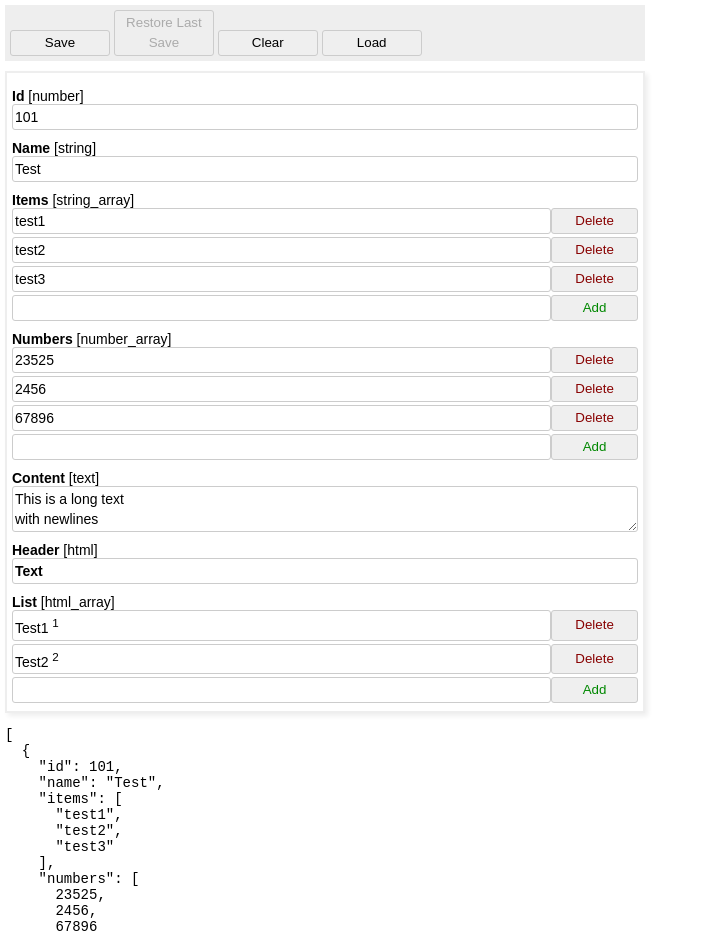
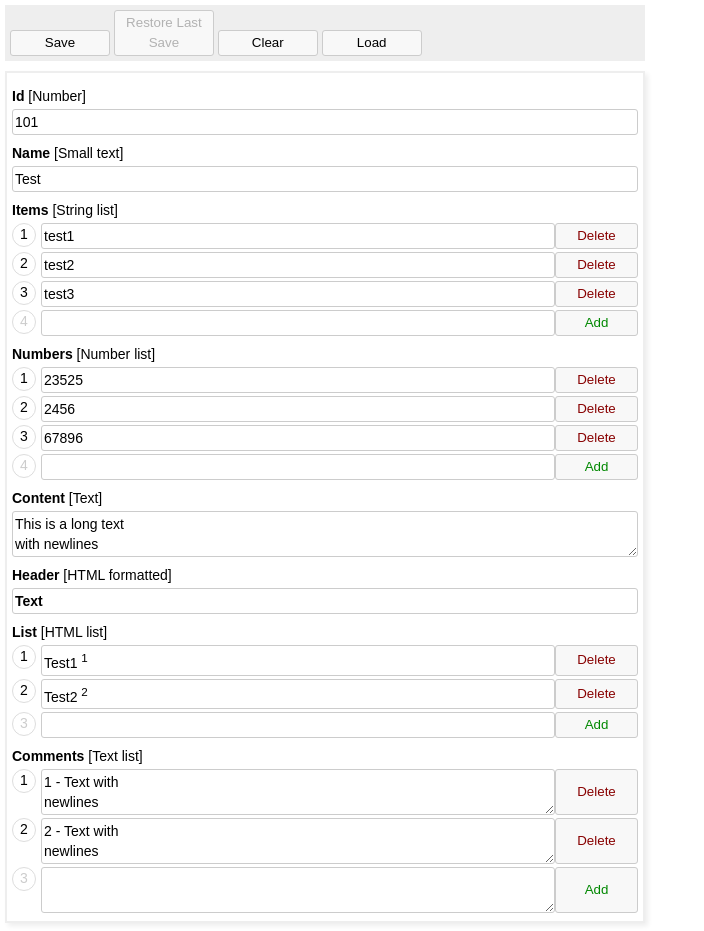
Before and after one commit to fraigo/json-editor, a plain HTML site: page index.html in a window 1280 px wide. Shown: the top 931 px of the page, without its empty margins (0-704 px from the left). Drawn offline with nearby package versions, Linux system fonts and the light colour scheme.

Commit message:
Added visible item indexes

```diff
--- a/data.json
+++ b/data.json
@@ -16,5 +16,9 @@
     "list": [
      "Test1 <sup>1</sup>",
      "Test2 <sup>2</sup>"
+    ],
+    "comments":[
+        "1 - Text with\nnewlines",
+        "2 - Text with\nnewlines"
     ]
 }]
--- a/index.html
+++ b/index.html
@@ -31,6 +31,7 @@
     }
     button{
       width: 100px;
+      background-color: #f8f8f8;
     }
     .btn-add{
       color: #080;
@@ -39,7 +40,8 @@
       color: #800;
     }
     .field-label{
-      margin-top: 10px;
+      margin-top: 5px;
+      padding:5px 0px;
     }
     .field-value{
       display:flex;
@@ -54,6 +56,22 @@
       border: 2px solid #eee;
       padding: 5px;
       box-shadow: 3px 3px 5px #eee;
+    }
+    .item-index{
+      display:inline-block;
+      width:22px;
+      height:22px;
+      min-width:22px;
+      min-height:22px;
+      line-height: 20px;
+      text-align: center;
+      border:1px solid #ddd;
+      border-radius: 99% 99%;
+      margin-right:5px;
+    }
+
+    .gray{
+      color:#ccc;
     }
     </style>
 </head>
@@ -81,32 +99,34 @@
   </script>
 
   <script type="text/x-template" id="datalabel-template">
-    <div class="field-label" ><b>{{ config.label ? config.label : name.substring(0,1).toUpperCase()+name.substring(1) }}</b> [{{ config.type }}]</div>
+    <div class="field-label" ><b>{{ config.label ? config.label : name.substring(0,1).toUpperCase()+name.substring(1) }}</b> [{{ typeDesc(config.type) }}]</div>
   </script>
 
   <script type="text/x-template" id="string_edit-template">
-    <div class="field-value" ><input type="text" v-model="object[name]"><slot></slot></div>
+    <div class="field-value" ><slot name="prefix"></slot><input type="text" v-model="object[name]"><slot></slot></div>
   </script>
 
   <script type="text/x-template" id="text_edit-template">
-    <div class="field-value" ><textarea cols="3" v-model="object[name]" @change="changed($event,object,name)" ></textarea><slot></slot></div>
+    <div class="field-value" ><slot name="prefix"></slot><textarea cols="3" v-model="object[name]" @change="changed($event,object,name)" ></textarea><slot></slot></div>
   </script>
 
   <script type="text/x-template" id="html_edit-template">
-    <div class="field-value" ><div class="html-edit" @blur="changed($event,object,name)" contenteditable v-html="object[name]"></div><slot></slot></div>
+    <div class="field-value" ><slot name="prefix"></slot><div class="html-edit" @blur="changed($event,object,name)" contenteditable v-html="object[name]"></div><slot></slot></div>
   </script>
 
   <script type="text/x-template" id="number_edit-template">
-    <div class="field-value" ><input type="number" v-model="object[name]"  @change="changed($event,object,name)" ><slot></slot></div>
+    <div class="field-value" ><slot name="prefix"></slot><input type="number" v-model="object[name]"  @change="changed($event,object,name)" ><slot></slot></div>
   </script>
 
   <script type="text/x-template" id="data_array_edit-template">
     <div class="field-values" >
       <div :is="subtype + '_edit'" :key="index" v-for="(value,index) in object[name]" :object="object[name]" :name="index" :config="{}" @contentchanged="changed($event,object[name],index)"  >
           <button class="btn-remove" @click="remove(object[name],index)">Delete</button>
+          <div class="item-index" slot="prefix">{{index+1}}</div>
       </div>
       <div :is="subtype + '_edit'" :object="newItem" :name="'value'" :config="{}"  >
           <button class="btn-add" @click="add(object[name])">Add</button>
+          <div class="item-index gray" slot="prefix">{{ object[name].length + 1 }}</div>
       </div>
     </div>
   </script>
@@ -115,9 +135,11 @@
     <div class="field-values" >
       <div is="html_edit" :key="index" v-for="(value,index) in object[name]" :object="object[name]" :name="index" :config="{}" @contentchanged="changed($event,object[name],index)" >
           <button class="btn-remove" @click="remove(object[name],index)">Delete</button>
+          <div class="item-index" slot="prefix">{{index+1}}</div>
       </div>
       <div is="html_edit" :object="newItem" :name="'value'" :config="{}"  >
           <button class="btn-add" @click="add(object[name])">Add</button>
+          <div class="item-index gray" slot="prefix">{{ object[name].length + 1 }}</div>
       </div>
     </div>
   </script>
@@ -125,7 +147,7 @@
 
   <script>
 
-    Vue.component('editor',{
+    var Editor = Vue.component('editor',{
         props: ['content','fields'],
         template: '#editor-template',
         mounted:function(){
@@ -138,16 +160,19 @@
         }
     })
 
-    Vue.component('datalabel',{
+    var DataLabel = Vue.component('datalabel',{
         props: ['name','config'],
         template: '#datalabel-template',
         methods:{
           changed: function(ev,obj,idx){
+          },
+          typeDesc : function(type){
+            return fieldTypes[type]
           }
         }
     })
 
-    Vue.component('string_edit',{
+    var StringEdit = Vue.component('string_edit',{
         props: ['object','name','config'],
         template: '#string_edit-template',
         methods:{
@@ -156,7 +181,7 @@
         }
     })
 
-    Vue.component('text_edit',{
+    var TextEdit = Vue.component('text_edit',{
         props: ['object','name','config'],
         template: '#text_edit-template',
         methods:{
@@ -165,7 +190,7 @@
         }
     })
 
-    Vue.component('html_edit',{
+    var HtmlEdit = Vue.component('html_edit',{
         props: ['object','name','config'],
         template: '#html_edit-template',
         methods:{
@@ -177,7 +202,7 @@
         }
     })
 
-    Vue.component('number_edit',{
+    var NumberEdit = Vue.component('number_edit',{
         props: ['object','name','config'],
         template: '#number_edit-template',
         methods:{
@@ -191,7 +216,7 @@
         }
     })
 
-    var StringArray = Vue.component('string_array_edit',{
+    var StringArrayEdit = Vue.component('string_array_edit',{
         props: ['object','name','config'],
         data: function() {
           return {
@@ -217,8 +242,8 @@
         }
     })
 
-    Vue.component('number_array_edit',{
-      extends: StringArray,
+    var NumberArrayEdit = Vue.component('number_array_edit',{
+      extends: StringArrayEdit,
       data: function() {
         return {
           newItem: {
@@ -229,8 +254,8 @@
       },
     })
 
-    Vue.component('text_array_edit',{
-      extends: StringArray,
+    var TextArrayEdit = Vue.component('text_array_edit',{
+      extends: StringArrayEdit,
       data: function() {
         return {
           newItem: {
@@ -241,7 +266,7 @@
       },
     })
 
-    Vue.component('html_array_edit',{
+    var HtmlArrayEdit = Vue.component('html_array_edit',{
         props: ['object','name','config'],
         data: function() {
           return {
@@ -265,13 +290,6 @@
         }
     })
 
-    var localData = {
-      content : {
-      },
-      fields : {
-      }
-    }
-
     var fieldTypes = {
       "string" : "Small text",
       "text" : "Text",
@@ -281,6 +299,13 @@
       "text_array" : "Text list",
       "html_array" : "HTML list",
       "number_array" : "Number list",
+    }
+
+    var localData = {
+      content : {
+      },
+      fields : {
+      }
     }
 
     var lastSave = localData;
```
